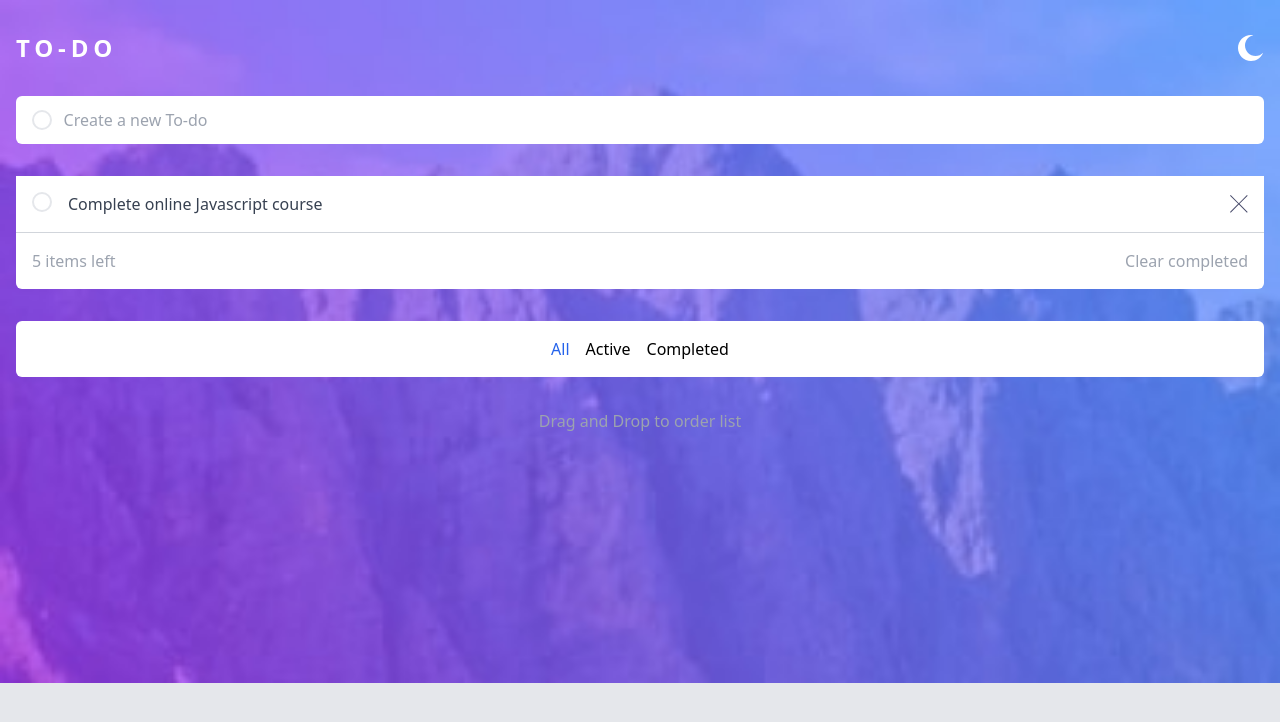
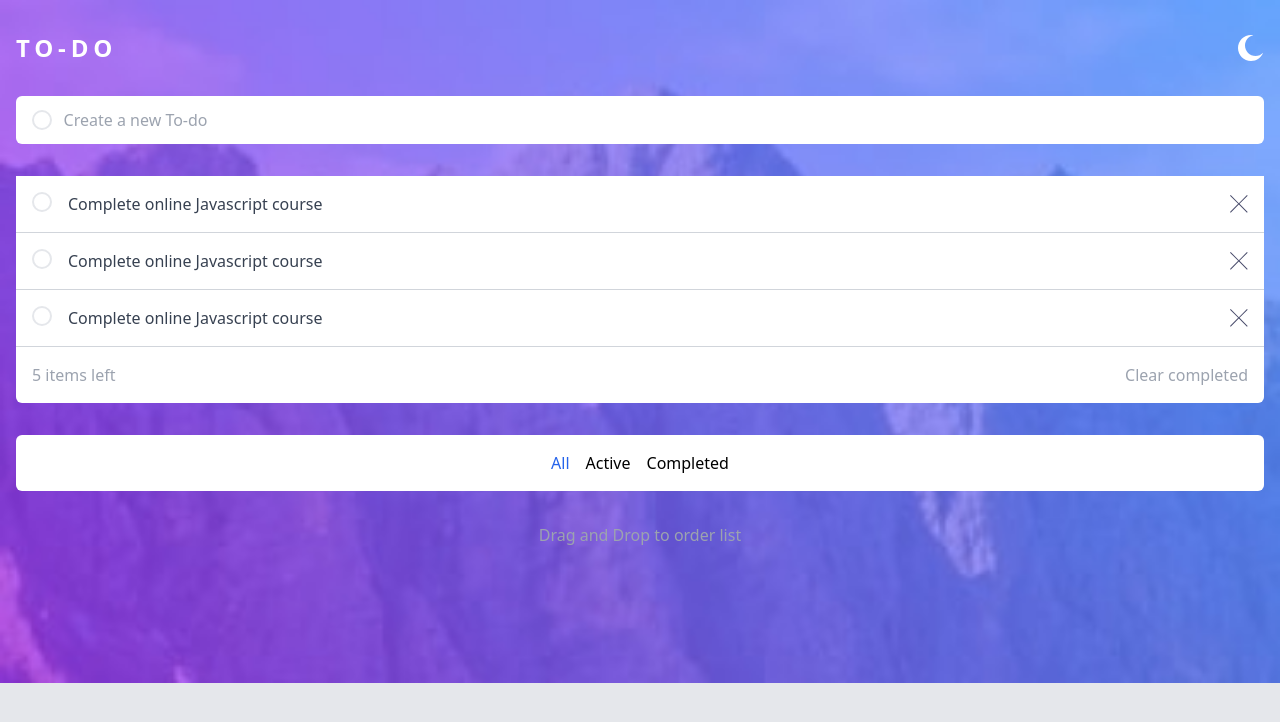
Before and after one commit to kevo-developer/vite-react-tailwind-todo-frontendmentor, a React (Vite) app: page / in a window 1280 px wide. Shown: the top 722 px of the page. Built offline with nearby package versions, Linux system fonts and the light colour scheme.

Commit message:
New component added

```diff
--- a/src/App.jsx
+++ b/src/App.jsx
@@ -11,16 +11,13 @@ const App = () => {
             <Header />
 
             <main className="container mx-auto px-4 mt-8">
-                {/* TodoCreate */}
+
                 <TodoCreate />
 
-                {/* TodoList (TodoItem) TodoUpdate & TodoDelete */}
                 <TodoList />
 
-                {/* TodoComputed */}
                 <TodoComputed />
 
-                {/* TodoFilter */}
                 <TodoFilter />
             </main>
 
--- /dev/null
+++ b/src/components/TodoItem.jsx
@@ -0,0 +1,17 @@
+import CrossIcon from "./icons/CrossIcon";
+
+const TodoItem = () => {
+    return (
+        <article className="bg-white flex gap-4 border-b-gray-300 border-b py-4 p-4">
+            <button className="flex-none rounded-full border-2 w-5 h-5 inline-block"></button>
+            <p className="text-gray-700 grow">
+                Complete online Javascript course
+            </p>
+            <button className="flex-none">
+                <CrossIcon />
+            </button>
+        </article>
+    );
+};
+
+export default TodoItem;
--- a/src/components/TodoList.jsx
+++ b/src/components/TodoList.jsx
@@ -1,17 +1,11 @@
-import CrossIcon from "./icons/CrossIcon";
+import TodoItem from "./TodoItem";
 
 const TodoList = () => {
     return (
         <div className="mt-8 rounded-t-md bg-white [&>article]:p-4">
-            <article className="bg-white flex gap-4 border-b-gray-300 border-b py-4 p-4">
-                <button className="flex-none rounded-full border-2 w-5 h-5 inline-block"></button>
-                <p className="text-gray-700 grow">
-                    Complete online Javascript course
-                </p>
-                <button className="flex-none">
-                    <CrossIcon />
-                </button>
-            </article>
+            <TodoItem />
+            <TodoItem />
+            <TodoItem />
         </div>
     );
 };
```
